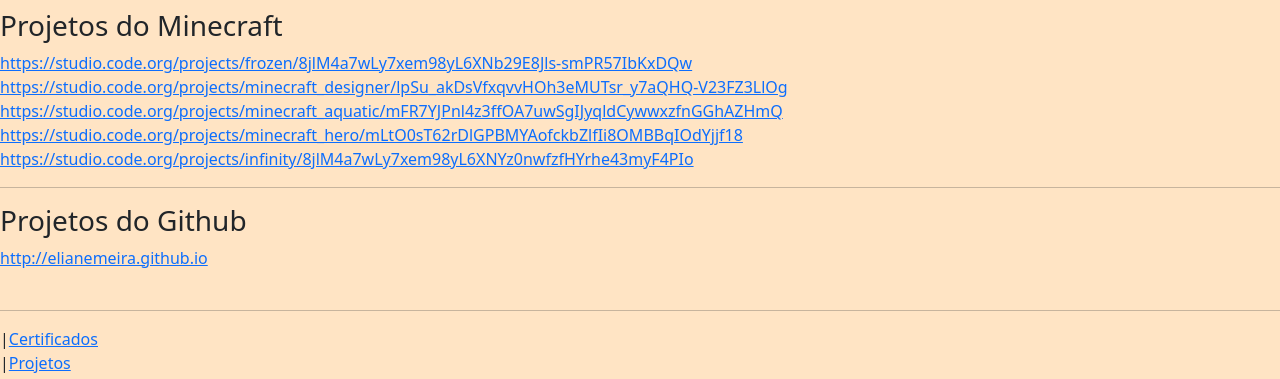
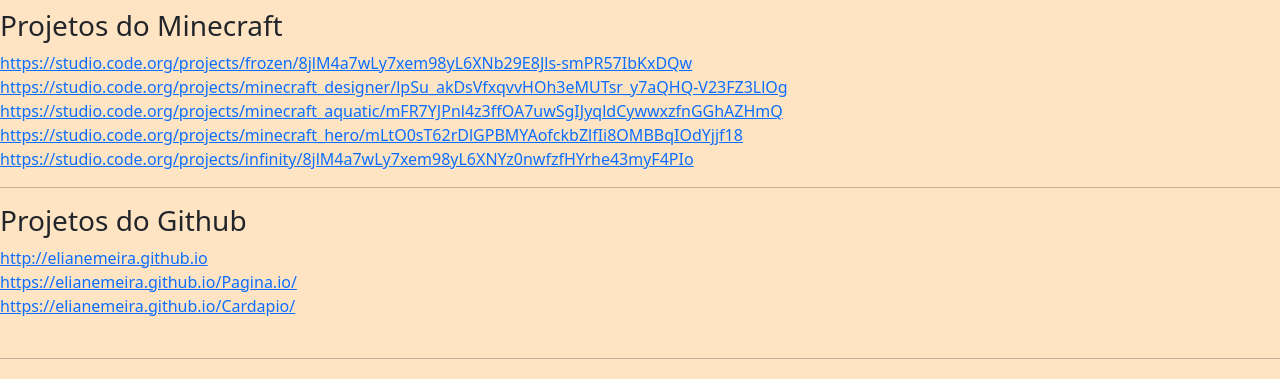
Before and after one commit to ElianeMeira/elianemeira.github.io, a plain HTML site: page Projetos.html in a window 1280 px wide. Shown: the part 62-441 px from the top of the page. Drawn offline with nearby package versions, Linux system fonts and the light colour scheme.

Commit message:
Add files via upload

```diff
--- a/Projetos.html
+++ b/Projetos.html
@@ -29,8 +29,16 @@
 
     <a href="http://elianemeira.github.io">
         http://elianemeira.github.io
-    </a><br/>
-
+    </a>
+    <br/>
+<a href="https://elianemeira.github.io/Pagina.io/">
+    https://elianemeira.github.io/Pagina.io/
+</a>
+<br/>
+<a href="https://elianemeira.github.io/Cardapio/">
+    https://elianemeira.github.io/Cardapio/
+</a>
+<br/>
     </head>
     <body>
         <div>
```
